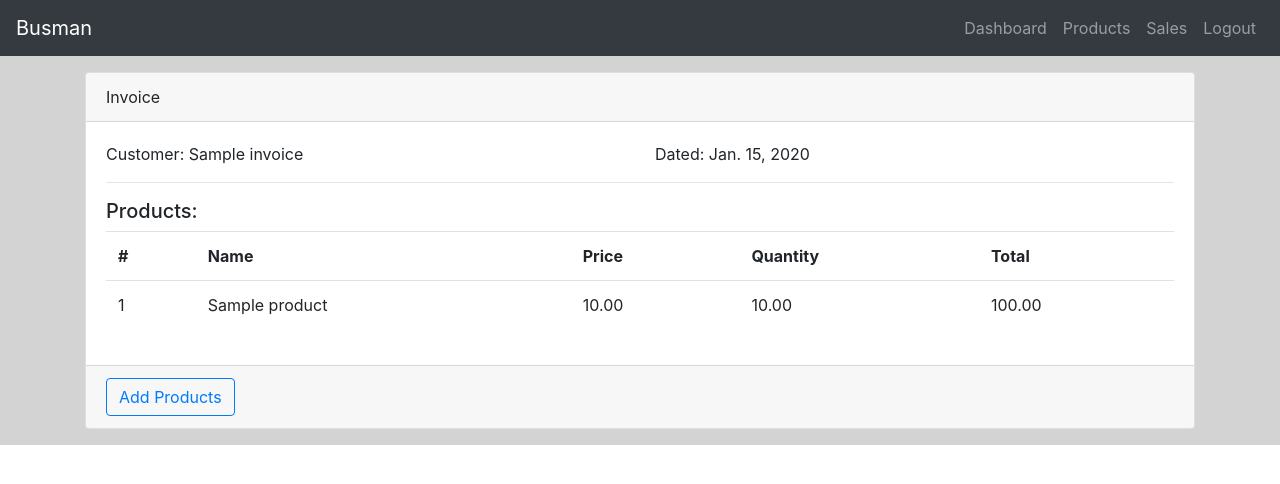
After one commit to daniyaalk/busman, a Django app: page /sales/view/1 in a window 1280 px wide. The commit adds this page. Shown: the top 484 px of the page. Run offline with Django 3.2, Linux system fonts and the light colour scheme; a user stored in the database is signed in; tables that the repository leaves empty hold one stand-in row (values such as "Sample post"); some libraries are stand-ins or nearby versions.

Commit message:
Added Invoice page

```diff
--- a/sales/models.py
+++ b/sales/models.py
@@ -11,9 +11,14 @@ class Invoice(models.Model):
 
 class InvoiceEntry(models.Model):
 
-    invoice = models.ForeignKey(Invoice, on_delete=models.CASCADE, related_name='products')
+    invoice = models.ForeignKey(Invoice, on_delete=models.CASCADE, related_name='entries')
     product = models.ForeignKey(Product, on_delete=models.CASCADE, related_name='in_invoices')
     quantity = models.DecimalField(max_digits=10, decimal_places=2)
 
+    @property
+    def total_price(self):
+        print(self.product.sale_price * self.quantity)
+        return self.product.sale_price * self.quantity
+
     class Meta:
         verbose_name_plural = "Invoice Entries"
--- /dev/null
+++ b/sales/templates/sales/add_entries.html
@@ -0,0 +1,4 @@
+{% extends 'home/base.html' %}
+{% block content %}
+<div class="gray-bg pt-3 pb-3   "></div>
+{% endblock %}
--- /dev/null
+++ b/sales/templates/sales/invoice_detail.html
@@ -0,0 +1,47 @@
+{% extends 'home/base.html' %}
+{% block content %}
+<div class="gray-bg pt-3 pb-3">
+    <div class="container">
+        <div class="card">
+            <div class="card-header">
+                Invoice
+            </div>
+            <div class="card-body">
+                <div class="row">
+                    <div class="col-md-6">
+                        Customer: {{ object.customer_name }}
+                    </div>
+                    <div class="col-md-6">
+                        Dated: {{ object.date }}
+                    </div>
+                </div>
+                <hr>
+                <h5>Products:</h5>
+                <div class="table-responsive">
+                    <table class="table">
+                        <tr>
+                            <th>#</th>
+                            <th>Name</th>
+                            <th>Price</th>
+                            <th>Quantity</th>
+                            <th>Total</th>
+                        </tr>
+                        {% for entry in object.entries.all %}
+                        <tr>
+                            <td>{{ forloop.counter }}</td>
+                            <td>{{ entry.product.name }}</td>
+                            <td>{{ entry.product.sale_price }}</td>
+                            <td>{{ entry.quantity }}</td>
+                            <td>{{ entry.total_price|floatformat:2 }}</td>
+                        </tr>
+                        {% endfor %}
+                    </table>
+                </div>
+            </div>
+            <div class="card-footer">
+                <a href="{% url 'sales-add' object.pk %}" class="btn btn-outline-primary">Add Products</a>
+            </div>
+        </div>
+    </div>
+</div>
+{% endblock %}
--- a/sales/templates/sales/invoice_list.html
+++ b/sales/templates/sales/invoice_list.html
@@ -44,7 +44,7 @@
                         {% for invoice in page_obj %}
                         <tr>
                             <td>{{ page_obj.start_index|add:forloop.counter0 }}</td>
-                            <td>{{ invoice.customer_name }}</td>
+                            <td><a href="{% url 'sales-view' invoice.pk %}">{{ invoice.customer_name }}</a></td>
                             <td>{{ invoice.date }}</td>
                         </tr>
                         {% empty %}
--- a/sales/urls.py
+++ b/sales/urls.py
@@ -5,4 +5,6 @@ urlpatterns=[
     path('', views.invoicelist, name='sales-list'),
     path('create/', views.InvoiceCreateView.as_view(), name='sales-create'),
     path('edit/<int:pk>', views.InvoiceUpdateView.as_view(), name='sales-edit'),
+    path('view/<int:pk>', views.InvoiceDetailView.as_view(), name='sales-view'),
+    path('add/<int:pk>', views.addentries, name='sales-add'),
 ]
--- a/sales/views.py
+++ b/sales/views.py
@@ -1,6 +1,6 @@
 from django.shortcuts import render
 from django.urls import reverse_lazy
-from django.views.generic import CreateView, UpdateView
+from django.views.generic import CreateView, UpdateView, DetailView
 from django.contrib.auth.decorators import login_required
 from django.contrib.auth.mixins import LoginRequiredMixin, UserPassesTestMixin
 from django.core.paginator import Paginator
@@ -44,3 +44,13 @@ class InvoiceUpdateView(LoginRequiredMixin, UserPassesTestMixin, UpdateView):
     def test_func(self):
         invoice = self.get_object()
         return invoice.organization == self.request.user.organization
+
+class InvoiceDetailView(LoginRequiredMixin, UserPassesTestMixin, DetailView):
+    model = Invoice
+
+    def test_func(self):
+        invoice = self.get_object()
+        return invoice.organization == self.request.user.organization
+
+def addentries(request, pk):
+    return render(request, "sales/add_entries.html")
```
Also changed, not shown: sales/migrations/0004_auto_20200920_1408.py (added).
